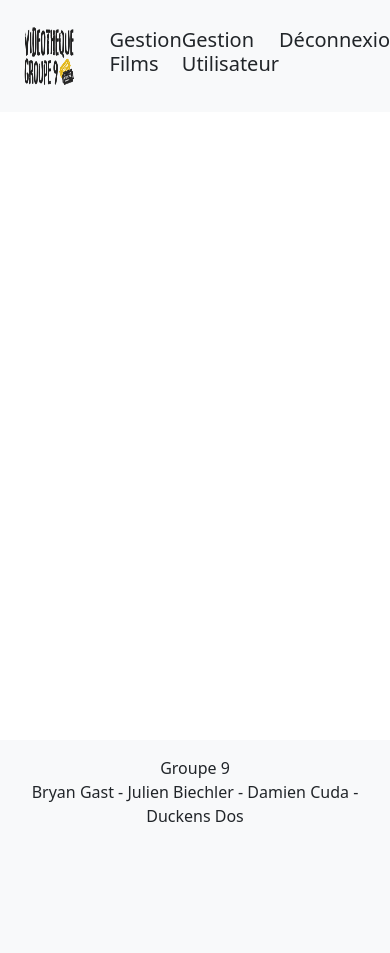
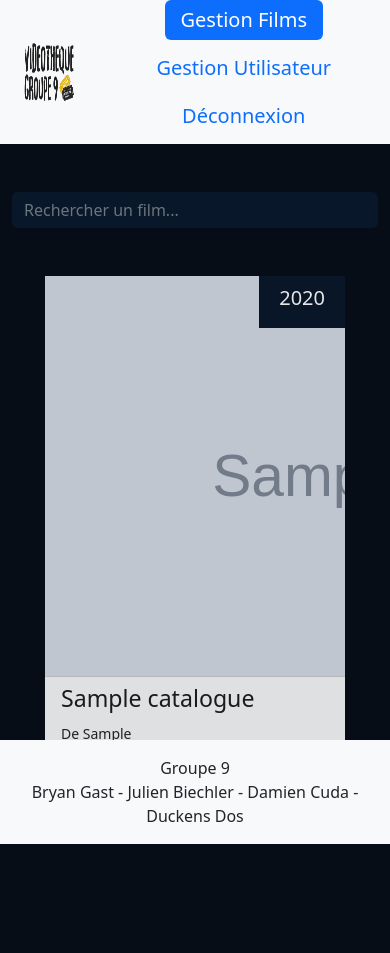
Before and after one commit to DamienCuda/UE_204_PHP_BDD_videotheque, a PHP site: page /catalogue.php in a window 390 px wide; the page is wider, and only the part inside the window is pictured. Before the commit the page ends 822 px from the top of that part, so only its background shows below. Run offline with PHP 8.4, Linux system fonts and the light colour scheme; a user stored in the database is signed in; tables that the repository leaves empty or names only in its code hold one stand-in row (values such as "Sample post"); grey boxes marked "Sample" are stand-in pictures.

Commit message:
catalogue + menu
- Ajout d'un script qui detecte la page actuelle pour ajouter la classe "active" au menu correspondant
- Affichage du menu différent si l'utilisateur est admin
- Affichage des film avec une pagination automatique

```diff
--- a/catalogue.php
+++ b/catalogue.php
@@ -1,14 +1,90 @@
-<?php session_start();?>
+<?php
+    session_start();
+    require_once("php_assets/connectdb.php");
+    require ("php_assets/fonctions.php");
+?>
 
 <!DOCTYPE html>
 <html lang="fr">
 
 <?php include 'php_assets/head.php'?>
 
-<body>
+<?php
+    // On récupère les film dans le catalogue.
+    if(isset($_GET['page']) && !empty($_GET['page'])) {
+        $currentPage = (int)strip_tags($_GET['page']);
+    }else {
+        $currentPage = 1;
+    }
+
+    // On compte le nombre de film.
+    $movieCount = $conn->prepare('SELECT COUNT(*) AS nb_movies FROM catalogue');
+    $movieCount->execute();
+    $result = $movieCount->fetch();
+    $nbMovies = (int)$result['nb_movies'];
+
+    // On determine le nombre de film par page.
+    $parPage = 16;
+    $pages = ceil($nbMovies / $parPage);
+    $premier = ($currentPage * $parPage) - $parPage;
+
+    // On récupère les film de la page en cours.
+    $movieDisplay = $conn->prepare('SELECT * FROM catalogue ORDER BY id DESC LIMIT :premier, :parpage;');
+    $movieDisplay->bindValue(':premier', $premier, PDO::PARAM_INT);
+    $movieDisplay->bindValue(':parpage', $parPage, PDO::PARAM_INT);
+    $movieDisplay->execute();
+    $movies = $movieDisplay->fetchAll(PDO::FETCH_ASSOC);
+?>
+
+<body id="movieWallpaper">
     <?php include 'php_assets/header.php'?>
     <main>
-
+        <div class="container">
+            <div class="row mt-5">
+                <div class="col-12">
+                    <input type="text" class="form-control" id="search-movie" name="search-movie" placeholder="Rechercher un film...">
+                </div>
+            </div>
+            <div class="row mt-5">
+                <?php foreach($movies as $movie): ?>
+                <div class="col-12 col-sm-12 col-md-6 col-lg-3 col-xl-3 d-flex justify-content-center justify-content-sm-center justify-content-md-start justify-content-lg-start justify-content-xl-start">
+                    <div class="card movie">
+                        <a href="catalogue.php?id=">
+                            <div class="card-body movie-img" style="background: url('img/movies_img/<?= $movie['movie_picture'] ?>')">
+                                <div id="release_year"><h5><?= $movie['release_year'] ?></h5></div>
+                            </div>
+                        </a>
+                        <div class="card-footer">
+                            <a href="catalogue.php?id="><h3><?= $movie['title']; ?></h3></a>
+                            <small>De <?= $movie['director'] ?></small>
+                        </div>
+                    </div>
+                </div>
+                <?php endforeach; ?>
+            </div>
+            <?php
+                if(count($movies) > $parPage){
+            ?>
+            <ul class="pagination mt-5 d-flex justify-content-end">
+                <!-- Lien vers la page précédente (désactivé si on se trouve sur la 1ère page) -->
+                <li class="page-item <?= ($currentPage == 1) ? "disabled" : "" ?>">
+                    <a href="catalogue.php?page=<?= $currentPage - 1 ?>" class="page-link">Précédente</a>
+                </li>
+                <?php for ($page = 1; $page <= $pages; $page++): ?>
+                    <!-- Lien vers chacune des pages (activé si on se trouve sur la page correspondante) -->
+                    <li class="page-item <?= ($currentPage == $page) ? "active" : "" ?>">
+                        <a href="catalogue.php?page=<?= $page ?>" class="page-link"><?= $page ?></a>
+                    </li>
+                <?php endfor ?>
+                <!-- Lien vers la page suivante (désactivé si on se trouve sur la dernière page) -->
+                <li class="page-item <?= ($currentPage == $pages) ? "disabled" : "" ?>">
+                    <a href="catalogue.php?page=<?= $currentPage + 1 ?>" class="page-link">Suivante</a>
+                </li>
+            </ul>
+            <?php
+                }
+            ?>
+        </div>
     </main>
     <?php include 'php_assets/footer.php'?>
 </body>
--- a/css/custom.css
+++ b/css/custom.css
@@ -17,6 +17,15 @@ main{
     position: relative;
 }
 
+.card-footer a{
+    text-decoration: none !important;
+    color: #1d1d1d;
+}
+
+.card-footer a:hover{
+    color: #0b5ed7;
+}
+
 #portailWallpaper{
     background-image: linear-gradient(0deg, rgba(0, 0, 0, 0.5), rgba(0, 0, 0, 0.5)), url('../assets/wallpaper.jpg');
 }
--- /dev/null
+++ b/css/movie.css
@@ -0,0 +1,34 @@
+body#movieWallpaper{
+    background: #060d17;
+}
+
+.card.movie{
+    width: 300px;
+    position: relative;
+}
+
+.card-body.movie-img{
+    height: 400px;
+    background-size: cover !important;
+}
+
+input{
+    border: 0 !important;
+}
+
+#search-movie{
+    background: #09172a;
+    color: #fff;
+    box-shadow: inset 0 0px 0 #ddd;
+}
+
+#release_year{
+    position: absolute;
+    top: 0;
+    right: 0;
+    padding: 10px;
+    color: #fff;
+    background: #09172a;
+    padding-left: 20px;
+    padding-right: 20px;
+}
--- /dev/null
+++ b/js/menu.js
@@ -0,0 +1,24 @@
+/*
+    Ce script permet de gérer les li active pour le menu étant donner qu'on à un seul header pour toutes les pages
+    il est assez difficile de mettre un active car on ne sais pas sur quel page est l'utilisateur.
+
+    Grâce à ce code Javascript nous donne la page en cours et si cette page fais parti de notre menu on lui applique un classe active
+    et la retire pour toutes les autres.
+ */
+
+window.addEventListener('load', (event) => {
+    var page_courrante = window.location.pathname;
+    page_courrante = page_courrante.split("/");
+    page_courrante = page_courrante[page_courrante.length - 1];
+
+    let menu = document.getElementById("nav_menu");
+    let menuList = menu.children;
+
+    for (let i = 0; i < menuList.length; i++) {
+        if (menuList[i].children[0].getAttribute("href") == page_courrante) {
+            menuList[i].children[0].classList.add("active");
+        } else {
+            menuList[i].children[0].classList.remove("active");
+        }
+    }
+});
--- a/php_assets/head.php
+++ b/php_assets/head.php
@@ -5,6 +5,7 @@
     <link href="app-assets/bootstrap.min.css" rel="stylesheet">
     <link rel="stylesheet" href="css/style.css">
     <link rel="stylesheet" href="css/custom.css">
+    <link rel="stylesheet" href="css/movie.css">
     <link href='app-assets/boxicons.min.css' rel='stylesheet'>
     <link rel="icon" type="image/x-icon" href="assets/favicon.ico">
     <title>Vidéothèque | Groupe 9</title>
--- a/php_assets/header.php
+++ b/php_assets/header.php
@@ -1,5 +1,6 @@
 <?php
-    $isadmin = true;
+    $is_admin = $_SESSION['is_admin'];
+
     $header = '
         <header class="bg-light">
             <div class="container">
@@ -23,12 +24,12 @@
                 </div>
             ';
         }
-        if($isadmin){
+        if($is_admin){
             $header .= '
                 <div class="col-9">
                 <nav class="site-navigation text-right ml-auto" role="navigation">
-                    <ul class="navbar-nav d-flex flex-row justify-content-around">
-                        <li class="nav-item h5"><a href="catalogue.php" class="nav-link">Gestion Films</a></li>
+                    <ul class="nav nav-pills d-flex flex-row justify-content-around" id="nav_menu">
+                        <li class="nav-item h5"><a href="catalogue.php" class="nav-link active">Gestion Films</a></li>
                         <li class="nav-item h5"><a href="gestion_user.php" class="nav-link">Gestion Utilisateur</a></li>
                         <li class="nav-item h5"><a href="php_assets/disconnect.php" class="nav-link">Déconnexion</a></li>
             ';
@@ -36,7 +37,7 @@
             $header .= '
                 <div class="col-9">
                 <nav class="site-navigation text-right ml-auto" role="navigation">
-                    <ul class="navbar-nav d-flex flex-row justify-content-around">
+                    <ul class="nav nav-pills d-flex flex-row justify-content-around" id="nav_menu">
                         <li class="nav-item h5"><a href="catalogue.php" class="nav-link">Catalogue</a></li>
                         <li class="nav-item h5"><a href="espace_perso_user.php" class="nav-link">Espace Perso</a></li>
                         <li class="nav-item h5"><a href="php_assets/disconnect.php" class="nav-link">Déconnexion</a></li>
@@ -52,3 +53,5 @@
         ';
         echo $header;
 ?>
+
+<script src="js/menu.js"></script>
--- a/php_assets/register.php
+++ b/php_assets/register.php
@@ -6,8 +6,8 @@
     if (isset($_POST["username"]) && $_POST["username"] != "" && isset($_POST["email"]) && $_POST["email"] != "" && isset($_POST["pass"]) && $_POST["pass"] != "" && isset($_POST["passconfirm"]) && $_POST["passconfirm"] != "") {
 
         // On vérifie si l'utilistauer n'existe pas.
-        $usernameReq = $conn->prepare('SELECT * FROM utilisateurs WHERE identifiant =:identifiant');
-        $usernameReq->bindValue(':identifiant', nettoyage($_POST['username']));
+        $usernameReq = $conn->prepare('SELECT * FROM utilisateurs WHERE login =:login');
+        $usernameReq->bindValue(':login', nettoyage($_POST['username']));
         $usernameReq->execute();
         $usernames = $usernameReq->fetchAll();
 
@@ -34,7 +34,7 @@
                         $passwordHashed = password_hash($password, PASSWORD_DEFAULT, $options);
 
                         // On insert les données dans la table utilisateurs.
-                        $insert = $conn->prepare('INSERT INTO utilisateurs (identifiant, email, password) VALUES(?,?,?)');
+                        $insert = $conn->prepare('INSERT INTO utilisateurs (login, email, password) VALUES(?,?,?)');
                         $insert->execute(array(
                             $username,
                             $email,
```
Also changed, not shown: php_assets/login.php (+9 -3 lines), img/movies_img/harry-potter.jpg (added).
